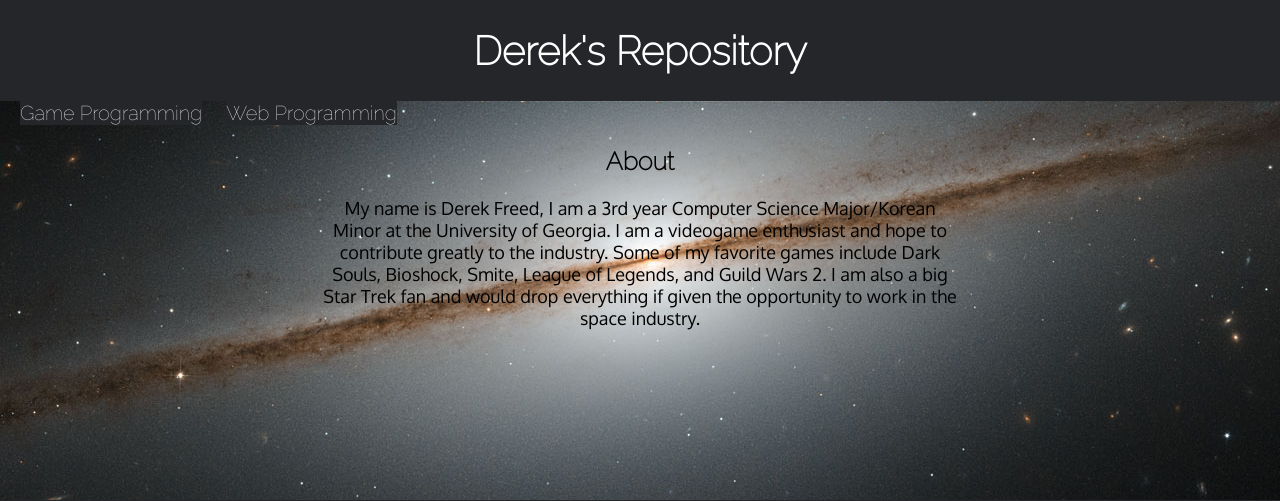
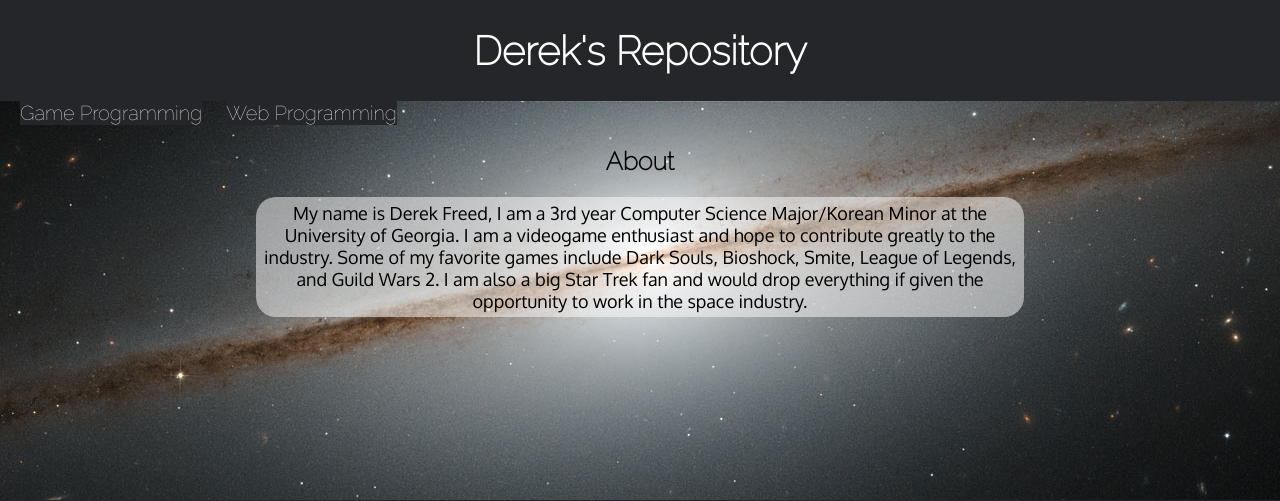
Before and after one commit to derekfreed/derekfreed.github.io, a PHP site: page / in a window 1280 px wide. Shown: the top 501 px of the page. Run offline with PHP 8.4, Linux system fonts and the light colour scheme; some libraries are stand-ins or nearby versions.

Commit message:
website curved box

```diff
--- a/Derek.css
+++ b/Derek.css
@@ -45,8 +45,9 @@ p {
 	font-family: 'Oxygen', sans-serif;
 }
 p.about{
-	padding-left:25%;
-	padding-right:25%;
+	/*padding-left:25%;
+	padding-right:25%;*/
+	padding:5px;
 }
 a.white {
 	font-family: 'Oxygen', sans-serif;
@@ -68,6 +69,13 @@ a:hover {
 }
 a{
 	text-decoration: none;
+}
+.roundedBox{
+	background-color: rgba(255,255,255,0.5);
+	margin-right: 20%;
+	margin-left: 20%;
+	padding:0;
+	border-radius: 20px;
 }
 .fixedBackground{
 	background-image: url("sombrero.jpg");
--- a/index.html
+++ b/index.html
@@ -36,11 +36,13 @@
 		<a class="scroll" href="#game">Game Programming</a>
 		<a class="scroll" href="#web">Web Programming</a>
 			<h2>About</h2>
+			<div class="roundedBox">
 			<p class="about"> My name is Derek Freed, I am a 3rd year Computer Science Major/Korean Minor at the University of Georgia. I am a
 				videogame enthusiast and hope to contribute greatly to the industry. Some of my favorite games include Dark Souls, Bioshock,
 				Smite, League of Legends, and Guild Wars 2. I am also a big Star Trek fan and would drop everything if given
 				the opportunity to work in the space industry.
 			</p>
+			</div>
 		<!-- </div> -->
 	</div>
 	<div class="greyBackground">
```
